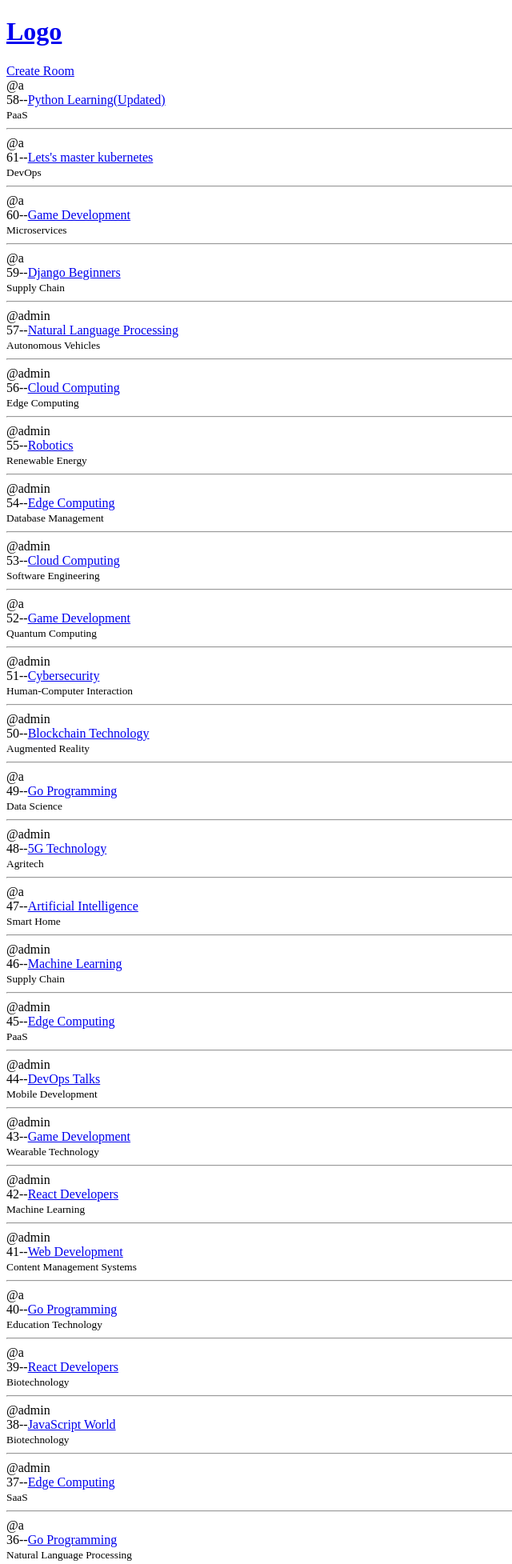
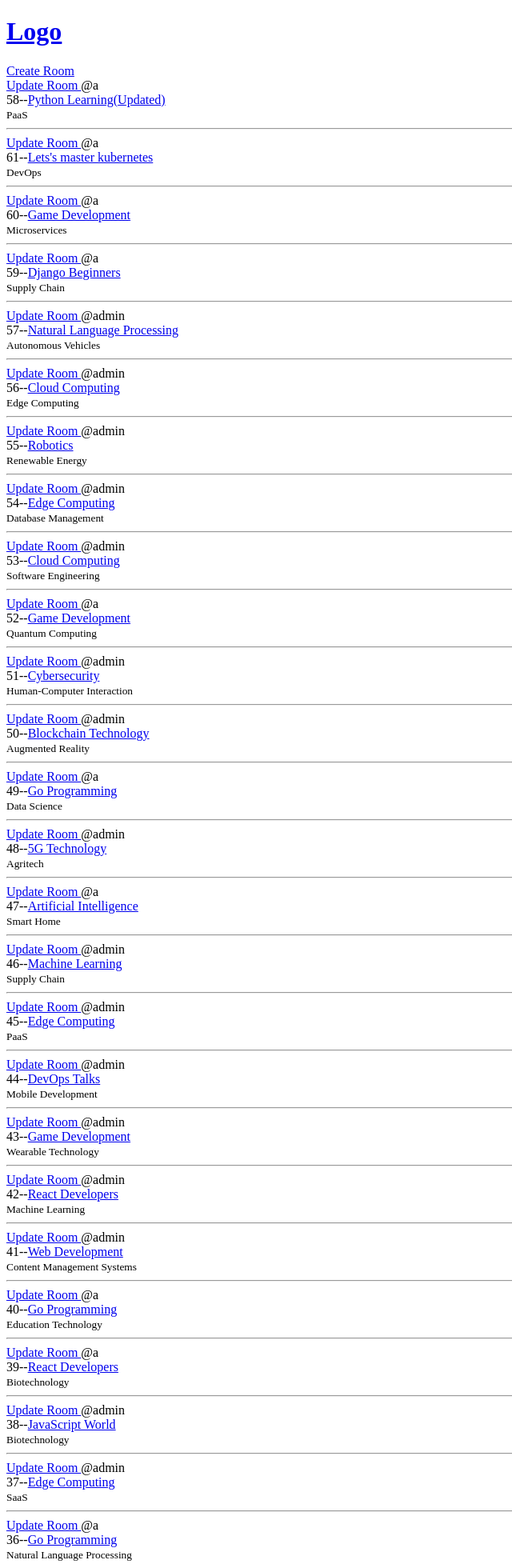
Before and after one commit to patelajay745/Chat-room-django, a Django app: page / in a window 1280 px wide. Shown: the top 1955 px of the page at 80% size, without its empty margins (0-640 px from the left). Run offline with Django 5.2, Linux system fonts and the light colour scheme; data comes from the database, SQL or seed files in the repository; both versions use the stored data as it was after the commit.

Commit message:
feat: Add functionality to update room details

```diff
--- a/base/templates/base/home.html
+++ b/base/templates/base/home.html
@@ -8,6 +8,7 @@
     <div>
 
         {% for room in rooms%}
+            <a href="{% url 'update-room' room.id %}"> Update Room </a>
             <span>@{{room.host.username}}</span>
             <div> {{room.id}}--<a href="{% url 'room' room.id%}">{{room.name}}</a> </div>
             <small>{{room.topic.name}}</small>
--- a/base/urls.py
+++ b/base/urls.py
@@ -5,5 +5,6 @@ urlpatterns = [
 
     path('',views.home,name="home"),
     path('room/<str:pk>/',views.room,name="room"),
-    path('create-room/',views.createRoom,name="create-room")
+    path('create-room/',views.createRoom,name="create-room"),
+    path('update-room/<str:pk>/',views.updateRoom,name="update-room"),
 ]
--- a/base/views.py
+++ b/base/views.py
@@ -24,3 +24,16 @@ def createRoom(request):
 
     context={'form':form}
     return render(request,'base/room_form.html',context)
+
+def updateRoom(request,pk):
+    room=Room.objects.get(id=pk)
+    form=RoomForm(instance=room)
+
+    if request.method=='POST':
+        form=RoomForm(request.POST,instance=room)
+        if form.is_valid():
+            form.save()
+            return redirect('home')
+
+    context={'form':form}
+    return render(request,'base/room_form.html',context)
```
Also changed, not shown: db.sqlite3.
